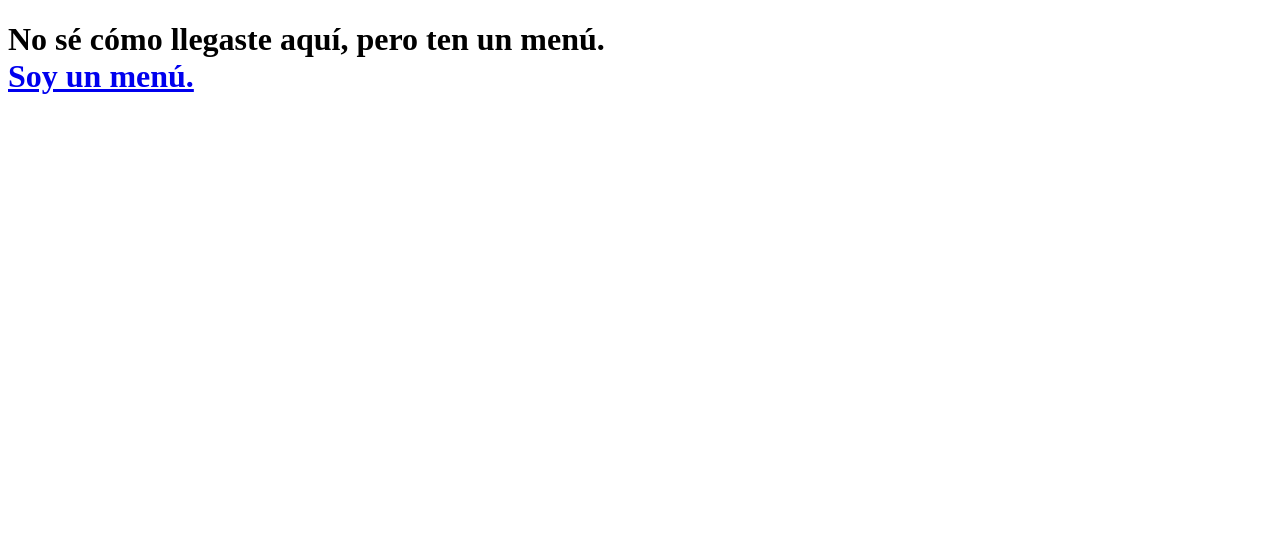
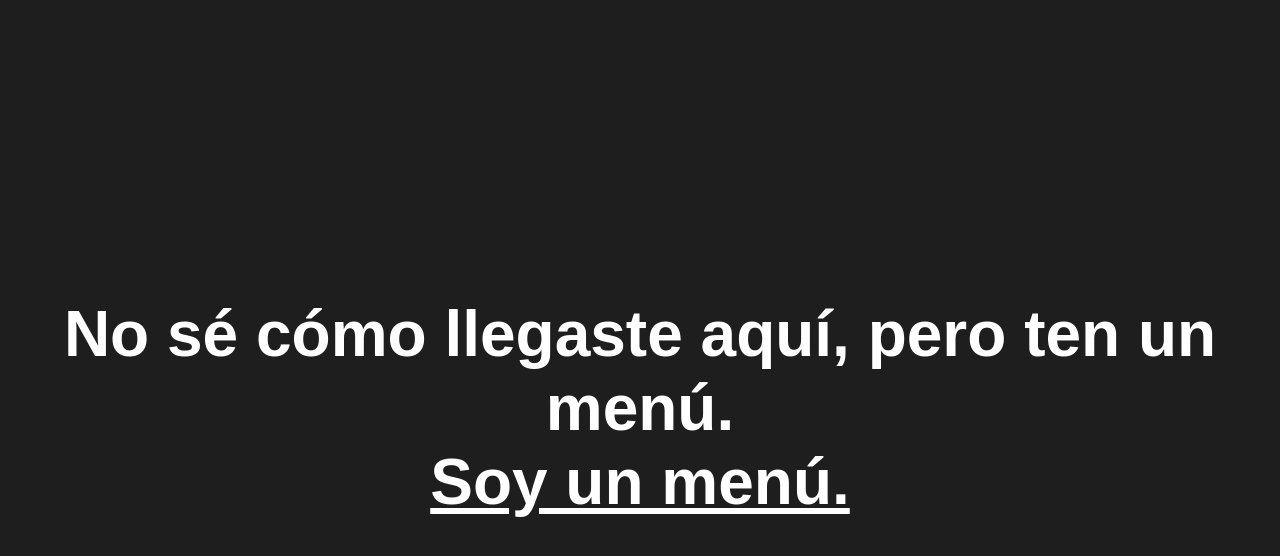
Before and after one commit to RangerLeonardo/Menu_Lemon, a plain HTML site: page docs/index.html in a window 1280 px wide. Drawn offline with Linux system fonts and the light colour scheme; the site is published under a folder, as on GitHub Pages, so addresses that start at the root find nothing.

Commit message:
Menu Lemon

```diff
--- a/docs/index.html
+++ b/docs/index.html
@@ -4,11 +4,11 @@
     <meta charset="UTF-8">
     <meta name="viewport" content="width=device-width, initial-scale=1.0">
     <title>Menú Lemon</title>
-    <link rel="stylesheet" href="/build/css/styles.css">
+    <link rel="stylesheet" href="build/css/styles.css">
 </head>
 <body>
     <div class="div_principal">
-        <h1>No sé cómo llegaste aquí, pero ten un menú.<br><a download="menu_lemon" href="/build/media/PDF/menu_lemon.pdf" >Soy un menú.</a></h1>
+        <h1>No sé cómo llegaste aquí, pero ten un menú.<br><a download="menu_lemon" href="build/media/PDF/menu_lemon.pdf" >Soy un menú.</a></h1>
     </div>
 </body>
 </html>
```
